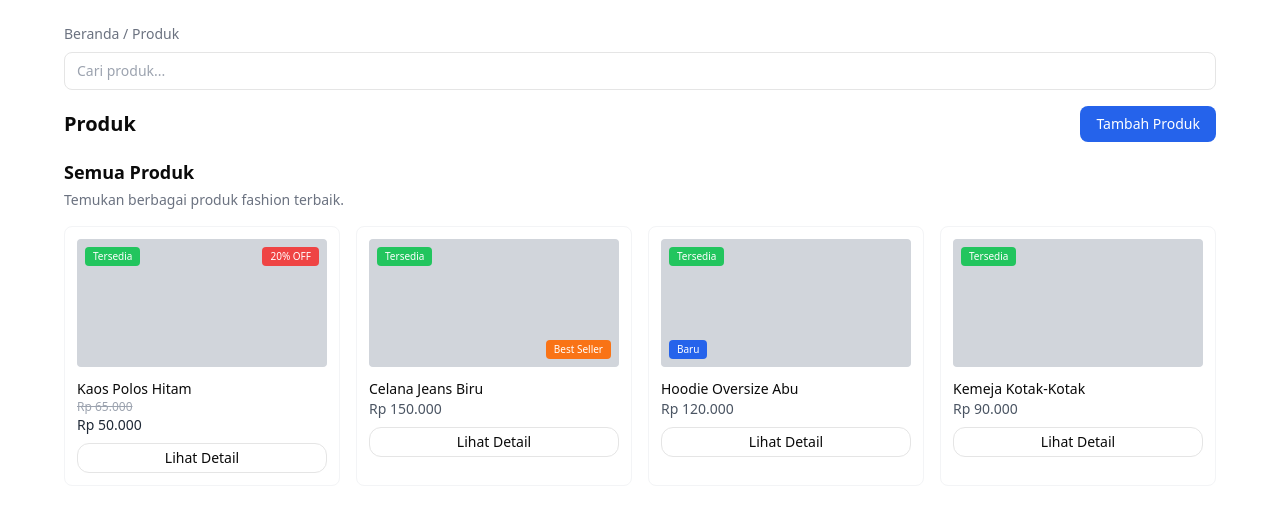
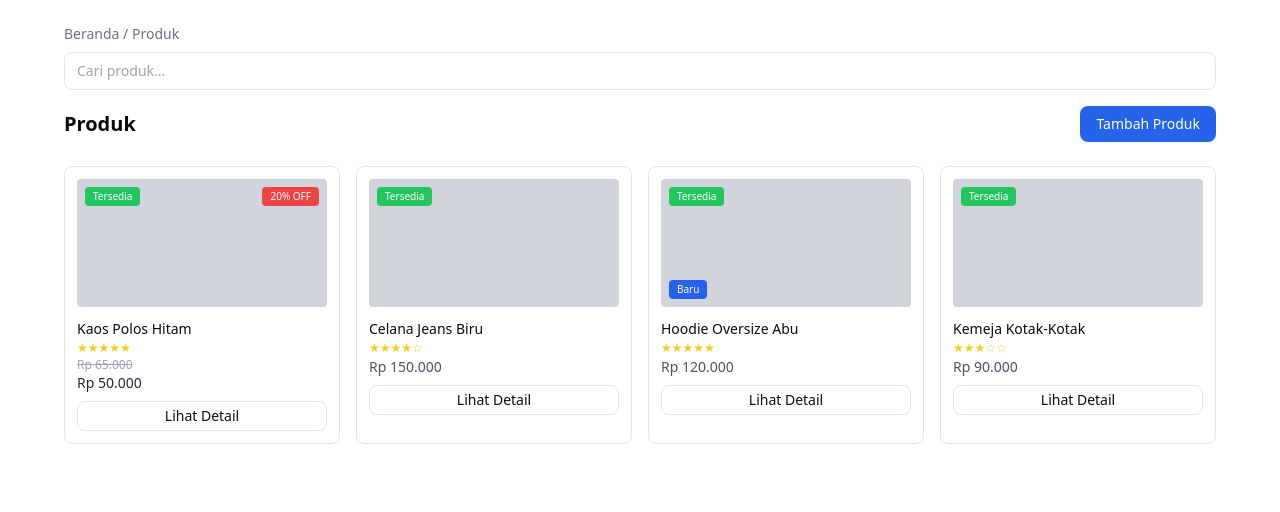
Before and after one commit to faliharyabudi/Mini-Shopee, a Next.js app in the folder web/: page /dashboard in a window 1280 px wide. Shown: the top 512 px of the page. Built offline with nearby package versions, Linux system fonts and the light colour scheme.

Commit message:
Tambah komponen rating bintang pada setiap card produk

```diff
--- a/web/app/dashboard/page.tsx
+++ b/web/app/dashboard/page.tsx
@@ -1,102 +1,93 @@
 export default function ProductsPage() {
   return (
-    <div className="mt-4">
-
-      {/* JUDUL HALAMAN */}
-      <h2 className="text-lg font-semibold mb-1">Semua Produk</h2>
-      <p className="text-sm text-gray-500 mb-4">Temukan berbagai produk fashion terbaik.</p>
-
-      <div className="grid grid-cols-2 md:grid-cols-4 gap-4">
+    <div className="grid grid-cols-2 md:grid-cols-4 gap-4 mt-6">
 
       {/* PRODUK 1 */}
-        <div className="border border-gray-100 rounded-lg p-3 transition-all duration-200 hover:shadow-lg hover:-translate-y-1 hover:border-gray-300 hover:bg-gray-50">
+      <div className="border rounded-lg p-3 hover:shadow-lg transition-transform duration-200 hover:-translate-y-1">
         <div className="h-32 bg-gray-200 rounded mb-3 relative overflow-hidden">
-            <div className="w-full h-full bg-gray-300 rounded transform transition-transform duration-200 hover:scale-105 hover:brightness-90"></div>
-
-            <span className="absolute top-2 left-2 bg-green-500 text-white text-[10px] px-2 py-[2px] rounded">
-              Tersedia
-            </span>
-
-            <span className="absolute top-2 right-2 bg-red-500 text-white text-[10px] px-2 py-[2px] rounded">
-              20% OFF
-            </span>
+          <div className="w-full h-full bg-gray-300 rounded transform transition-transform duration-200 hover:scale-105"></div>
+          <span className="absolute top-2 left-2 bg-green-500 text-white text-[10px] px-2 py-[2px] rounded">Tersedia</span>
+          <span className="absolute top-2 right-2 bg-red-500 text-white text-[10px] px-2 py-[2px] rounded">20% OFF</span>
         </div>
 
         <p className="text-sm font-medium">Kaos Polos Hitam</p>
+
+        {/* ⭐ Rating (perubahan baru) */}
+        <p className="text-yellow-400 text-[12px]">★★★★★</p>
 
         <div className="mb-2">
           <p className="text-xs text-gray-400 line-through">Rp 65.000</p>
           <p className="text-sm text-gray-800 font-medium">Rp 50.000</p>
         </div>
 
-          <button className="w-full border rounded-xl py-1 text-sm transition-all duration-200 hover:bg-gray-100 hover:shadow-sm hover:-translate-y-[1px] hover:scale-[1.02] active:scale-[0.98] hover:border-gray-300">
+        <button className="w-full border rounded-lg py-1 text-sm hover:bg-gray-100 transition">
           Lihat Detail
         </button>
       </div>
 
-        {/* PRODUK 2 — Best Seller */}
-        <div className="border border-gray-100 rounded-lg p-3 transition-all duration-200 hover:shadow-lg hover:-translate-y-1 hover:border-gray-300 hover:bg-gray-50">
+      {/* PRODUK 2 */}
+      <div className="border rounded-lg p-3 hover:shadow-lg transition-transform duration-200 hover:-translate-y-1">
         <div className="h-32 bg-gray-200 rounded mb-3 relative overflow-hidden">
-            <div className="w-full h-full bg-gray-300 rounded transform transition-transform duration-200 hover:scale-105 hover:brightness-90"></div>
-
-            <span className="absolute top-2 left-2 bg-green-500 text-white text-[10px] px-2 py-[2px] rounded">
-              Tersedia
-            </span>
-
-            <span className="absolute bottom-2 right-2 bg-orange-500 text-white text-[10px] px-2 py-[2px] rounded">
-              Best Seller
-            </span>
+          <div className="w-full h-full bg-gray-300 rounded transform transition-transform duration-200 hover:scale-105"></div>
+          <span className="absolute top-2 left-2 bg-green-500 text-white text-[10px] px-2 py-[2px] rounded">Tersedia</span>
         </div>
 
         <p className="text-sm font-medium">Celana Jeans Biru</p>
+
+        {/* ⭐ Rating (baru) */}
+        <p className="text-yellow-400 text-[12px]">★★★★☆</p>
+
         <p className="text-sm text-gray-600 mb-2">Rp 150.000</p>
 
-          <button className="w-full border rounded-xl py-1 text-sm transition-all duration-200 hover:bg-gray-100 hover:shadow-sm hover:-translate-y-[1px] hover:scale-[1.02] active:scale-[0.98] hover:border-gray-300">
+        <button className="w-full border rounded-lg py-1 text-sm hover:bg-gray-100 transition">
           Lihat Detail
         </button>
       </div>
 
-        {/* PRODUK 3 — Baru */}
-        <div className="border border-gray-100 rounded-lg p-3 transition-all duration-200 hover:shadow-lg hover:-translate-y-1 hover:border-gray-300 hover:bg-gray-50">
+      {/* PRODUK 3 */}
+      <div className="border rounded-lg p-3 hover:shadow-lg transition-transform duration-200 hover:-translate-y-1">
         <div className="h-32 bg-gray-200 rounded mb-3 relative overflow-hidden">
-            <div className="w-full h-full bg-gray-300 rounded transform transition-transform duration-200 hover:scale-105 hover:brightness-90"></div>
+          <div className="w-full h-full bg-gray-300 rounded transform transition-transform duration-200 hover:scale-105"></div>
 
-            <span className="absolute top-2 left-2 bg-green-500 text-white text-[10px] px-2 py-[2px] rounded">
-              Tersedia
-            </span>
+          <span className="absolute top-2 left-2 bg-green-500 text-white text-[10px] px-2 py-[2px] rounded">Tersedia</span>
 
+          {/* Badge Baru */}
           <span className="absolute bottom-2 left-2 bg-blue-600 text-white text-[10px] px-2 py-[2px] rounded">
             Baru
           </span>
         </div>
 
         <p className="text-sm font-medium">Hoodie Oversize Abu</p>
+
+        {/* ⭐ Rating (baru) */}
+        <p className="text-yellow-400 text-[12px]">★★★★★</p>
+
         <p className="text-sm text-gray-600 mb-2">Rp 120.000</p>
 
-          <button className="w-full border rounded-xl py-1 text-sm transition-all duration-200 hover:bg-gray-100 hover:shadow-sm hover:-translate-y-[1px] hover:scale-[1.02] active:scale-[0.98] hover:border-gray-300">
+        <button className="w-full border rounded-lg py-1 text-sm hover:bg-gray-100 transition">
           Lihat Detail
         </button>
       </div>
 
       {/* PRODUK 4 */}
-        <div className="border border-gray-100 rounded-lg p-3 transition-all duration-200 hover:shadow-lg hover:-translate-y-1 hover:border-gray-300 hover:bg-gray-50">
+      <div className="border rounded-lg p-3 hover:shadow-lg transition-transform duration-200 hover:-translate-y-1">
         <div className="h-32 bg-gray-200 rounded mb-3 relative overflow-hidden">
-            <div className="w-full h-full bg-gray-300 rounded transform transition-transform duration-200 hover:scale-105 hover:brightness-90"></div>
-
-            <span className="absolute top-2 left-2 bg-green-500 text-white text-[10px] px-2 py-[2px] rounded">
-              Tersedia
-            </span>
+          <div className="w-full h-full bg-gray-300 rounded transform transition-transform duration-200 hover:scale-105"></div>
+          <span className="absolute top-2 left-2 bg-green-500 text-white text-[10px] px-2 py-[2px] rounded">Tersedia</span>
         </div>
 
         <p className="text-sm font-medium">Kemeja Kotak-Kotak</p>
+
+        {/* ⭐ Rating (baru) */}
+        <p className="text-yellow-400 text-[12px]">★★★☆☆</p>
+
         <p className="text-sm text-gray-600 mb-2">Rp 90.000</p>
 
-          <button className="w-full border rounded-xl py-1 text-sm transition-all duration-200 hover:bg-gray-100 hover:shadow-sm hover:-translate-y-[1px] hover:scale-[1.02] active:scale-[0.98] hover:border-gray-300">
+        <button className="w-full border rounded-lg py-1 text-sm hover:bg-gray-100 transition">
           Lihat Detail
         </button>
       </div>
 
     </div>
-    </div>
   );
 }
```
Lines whose indentation alone changed are shown as unchanged.
